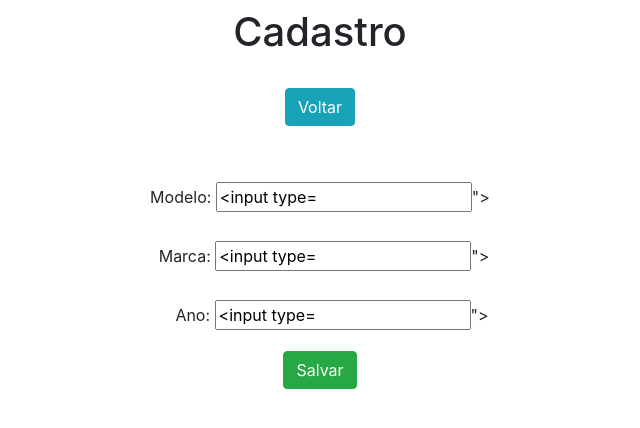
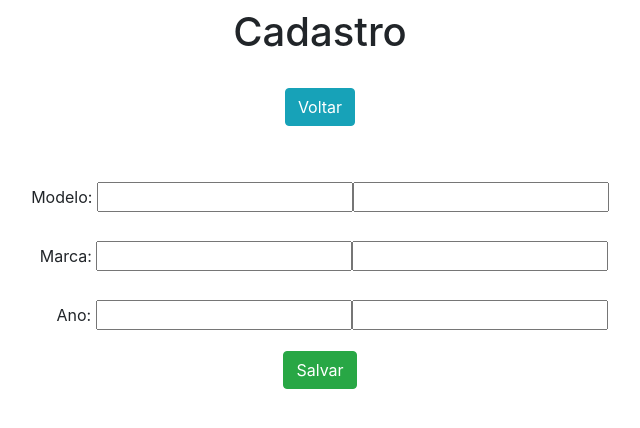
Before and after one commit to rcvdigo/Projeto-Crud-Em-Python, a Django app: page /form/ in a window 1280 px wide; the page is wider, and only the part inside the window is pictured. Shown: the top 428 px of that part, without its empty margins (360-1000 px from the left). Run offline with Django 4.2, Linux system fonts and the light colour scheme; some libraries are stand-ins or nearby versions.

Commit message:
Update form.html

```diff
--- a/appCrud/templates/form.html
+++ b/appCrud/templates/form.html
@@ -26,15 +26,15 @@
                     {% csrf_token %}
                     <div class="form-group mt-4">
                         <label for="id_modelo">Modelo:</label>
-                        <input type="text" id="id_modelo" name="modelo" value="{{ form.modelo }}">
+                        <input type="text" id="id_modelo" name="modelo">{{ form.modelo }}
                     </div>
                     <div class="form-group mt-4 ml-2">
                         <label for="id_marca">Marca:</label>
-                        <input type="text" id="id_marca" name="marca" value="{{ form.marca }}">
+                        <input type="text" id="id_marca" name="marca">{{ form.marca }}
                     </div>
                     <div class="form-group mt-4 ml-4">
                         <label for="id_ano">Ano:</label>
-                        <input type="text" id="id_ano" name="ano" value="{{ form.ano }}">
+                        <input type="text" id="id_ano" name="ano">{{ form.ano }}
                     </div>
                     <input type="submit" class="btn btn-success" value="Salvar">
                 </form>
```
